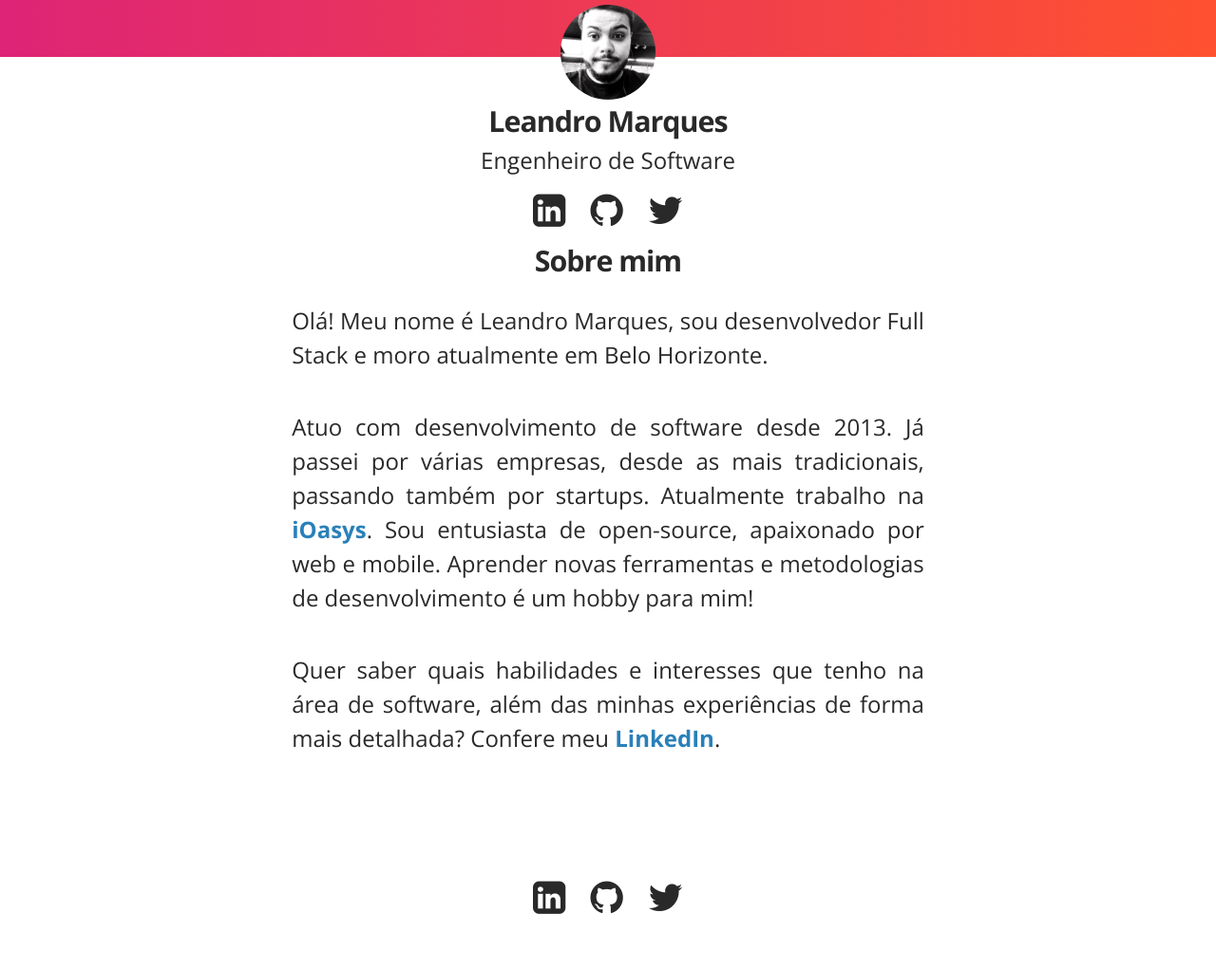
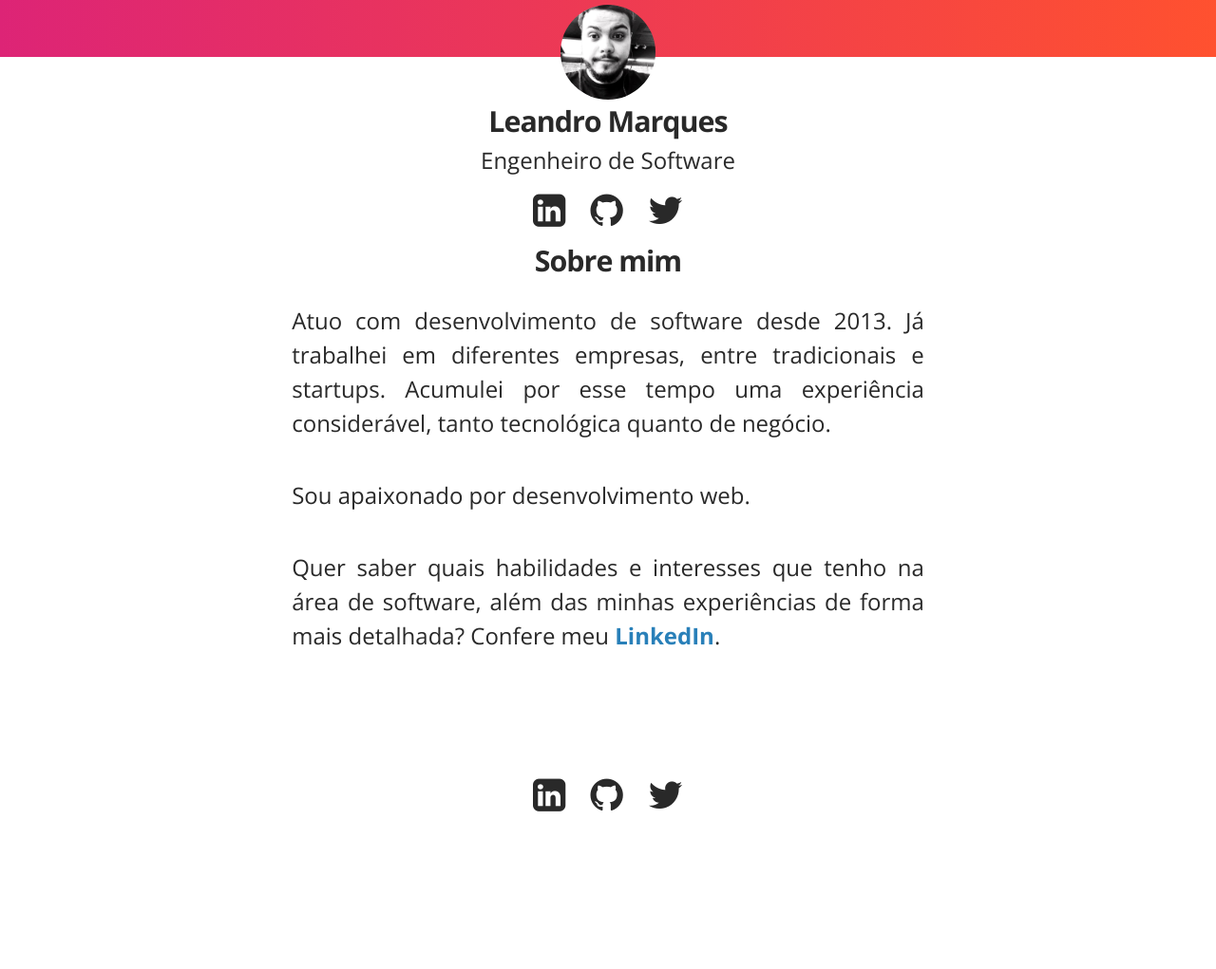
Before and after one commit to leandromarques/leandromarques.github.io, a Jekyll site: the page built from about.md, in a window 1280 px wide. Shown: the whole page at 95% size. Built offline with Jekyll 4.4.1, drawn with Linux system fonts in a browser that asks for light colours; nearby versions of some CDN libraries; after the commit the page ends 913 px from its top, so only the background shows below that.

Commit message:
Add base_url and url config again

```diff
--- a/_config.yml
+++ b/_config.yml
@@ -10,8 +10,8 @@
 email: leandro86marques@gmail.com
 description: Engenheiro de Software
 phrase:  Apaixonado por desenvolvimento de software
-# baseurl: "" # the subpath of your site, e.g. /blog
-# url: "" # the base hostname & protocol for your site
+baseurl: "https://leandrom.com.br" # the subpath of your site, e.g. /blog
+url: "https://leandrom.com.br" # the base hostname & protocol for your site
 twitter_username: leandropma
 github_username:  leandromarques
 disqus: leandrom
--- a/about.md
+++ b/about.md
@@ -3,8 +3,9 @@
 title: Sobre mim
 permalink: /sobre-mim/
 ---
-Olá! Meu nome é Leandro Marques, sou desenvolvedor Full Stack e moro atualmente em Belo Horizonte.
 
-Atuo com desenvolvimento de software desde 2013. Já passei por várias empresas, desde as mais tradicionais, passando também por startups. Atualmente trabalho na [iOasys](https://ioasys.com){:target="_blank"}. Sou entusiasta de open-source, apaixonado por web e mobile. Aprender novas ferramentas e metodologias de desenvolvimento é um hobby para mim!
+Atuo com desenvolvimento de software desde 2013. Já trabalhei em diferentes empresas, entre tradicionais e startups. Acumulei por esse tempo uma experiência considerável, tanto tecnológica quanto de negócio.
+
+Sou apaixonado por desenvolvimento web.
 
 Quer saber quais habilidades e interesses que tenho na área de software, além das minhas experiências de forma mais detalhada? Confere meu [LinkedIn](https://www.linkedin.com/in/leandromarquesdonascimento/){:target="_blank"}.
```
